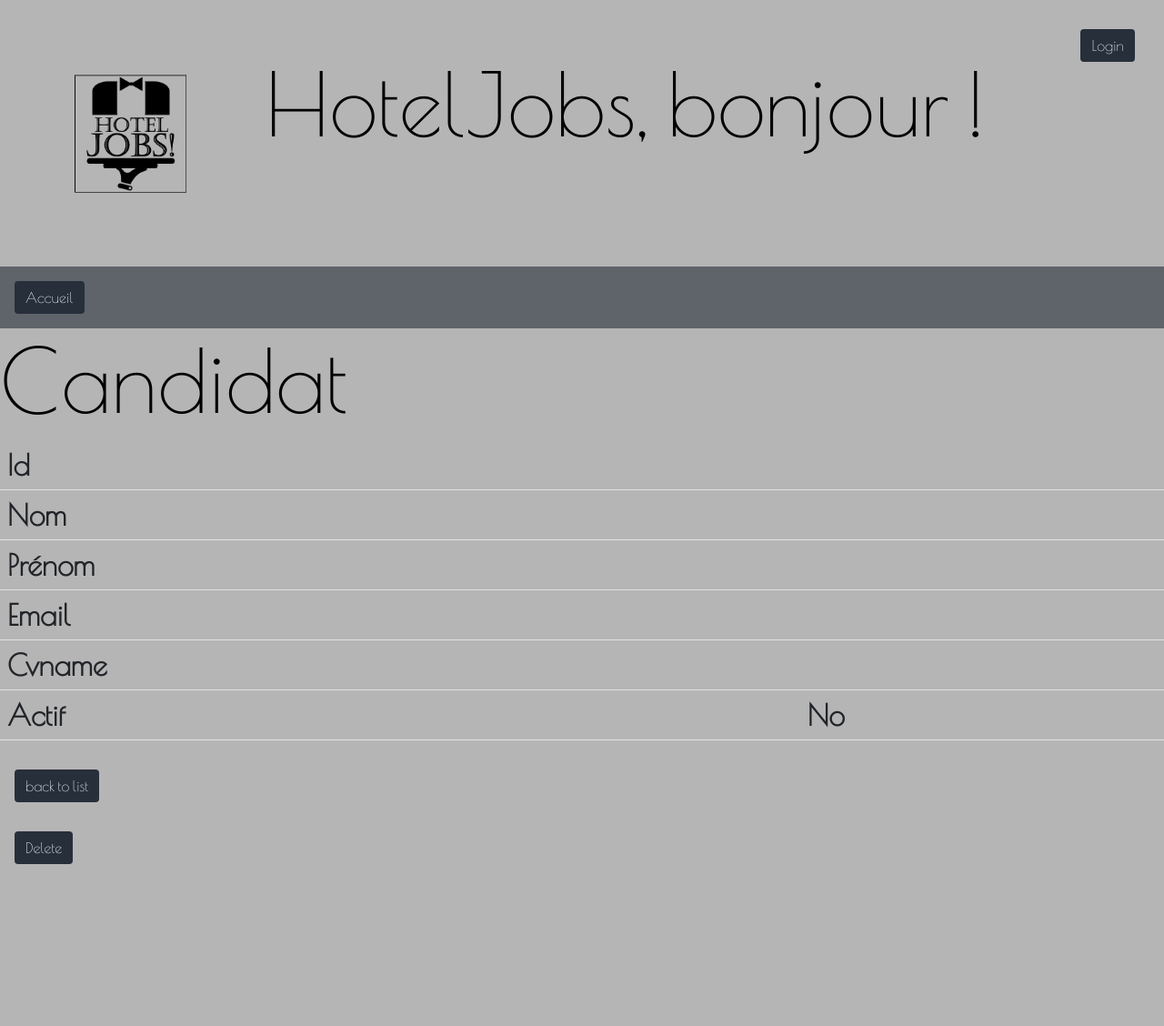
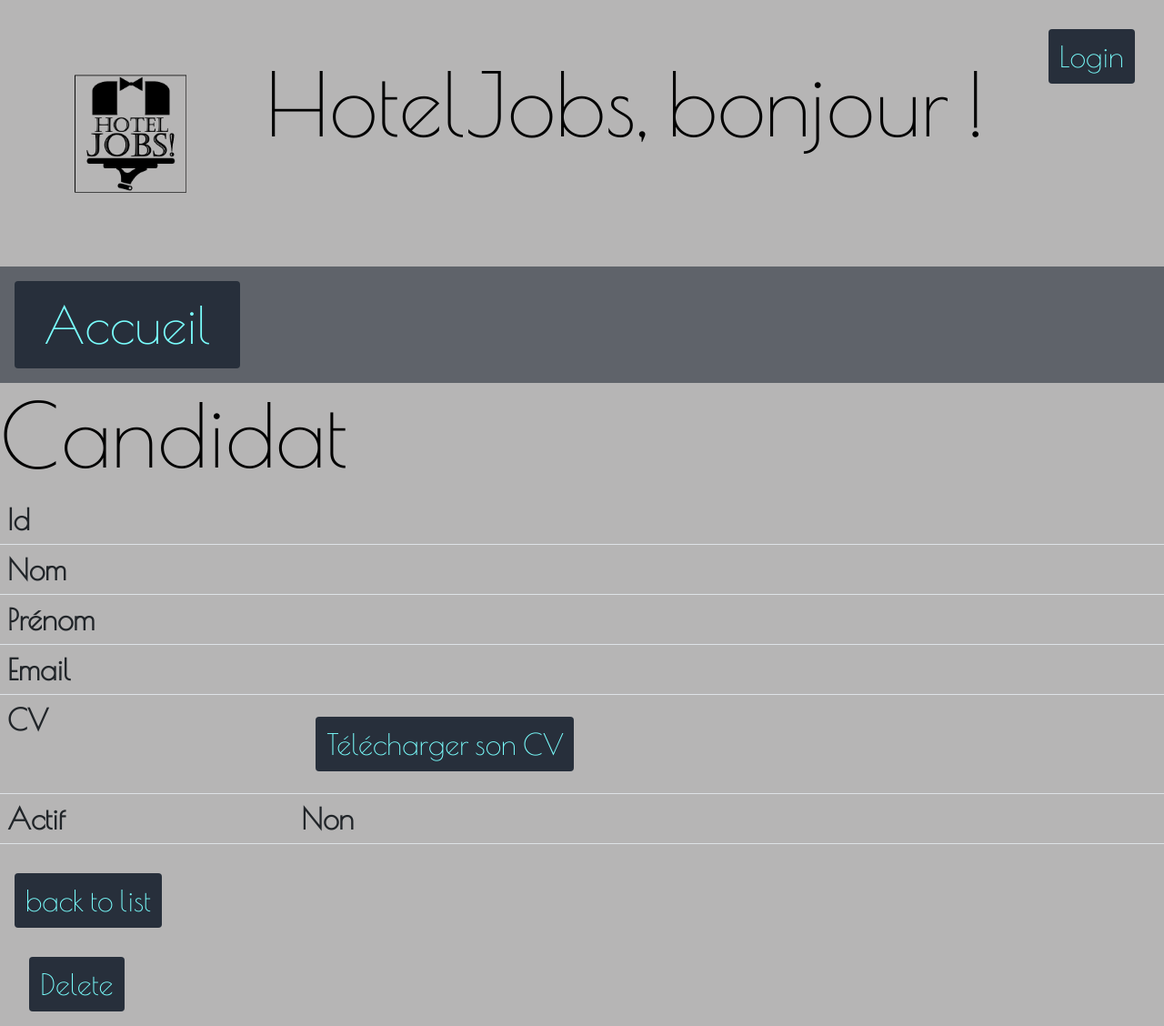
Before and after one commit to Nathalie-Verdavoir/HotelJobs, a Symfony app: template templates/candidat/show.html.twig in a window 1280 px wide. Shown: the whole page at 91% size. Before the commit the page ends 950 px from the top, so only its background shows below. Run offline with Twig, Linux system fonts and the light colour scheme; the template is opened without the code that fills it, so the values that code supplies are empty; some libraries are stand-ins or nearby versions.

Commit message:
Change some styles in templates , buttons for most of them

```diff
--- a/public/style/global.css
+++ b/public/style/global.css
@@ -32,8 +32,9 @@ body {
 
 body {
     background-color: #b6b5b5;
-    color: rgb(236, 225, 225);
+    color: #024141;
     font-family: 'Poiret One', cursive;
+    font-weight: bolder;
 }
 
 .logo {
@@ -56,15 +57,23 @@ h1.title {
     width: auto;
     font-size: 1.5rem;
     background-color: #272f3b9a;
-    color: rgb(236, 225, 225);
+    color: #7afffe;
 }
 
 .btn {
-    font-size: 1rem;
+    font-size: 2rem;
     background-color: #272f3b;
     border: 0;
-    color: aliceblue;
+    color: #7afffe;
     margin: 1rem;
+}
+
+.btn:hover {
+  font-size: 2rem;
+  background-color: #0b0e11;
+  border: 0;
+  color: #e7f5f5;
+  margin: 1rem;
 }
 
 .admin-buttons {
@@ -74,8 +83,8 @@ h1.title {
 }
 
 .btn.register {
-  width: 30vw;
-  font-size: 5rem;
+  padding-inline: 2rem;
+  font-size: 3.5rem;
 }
 
 div.register {
@@ -92,6 +101,11 @@ table {
     font-weight: bold;
 }
 
+form,
+input {
+  font-size: 2rem;
+  margin-left: 1rem;
+}
 /*validator message */
 div > ul > li {
     color: red;
--- a/templates/annonce/show.html.twig
+++ b/templates/annonce/show.html.twig
@@ -42,7 +42,7 @@
                             {% if is_granted("ROLE_CONSULTANT") %}
                                 <a type="button" class="btn" href="{{ path('app_postulant_validation', {'id': postulant.id, 'valid' : (postulant.valide ? 0 : 1)}) }}">{{postulant.valide ? 'Invalider le candidat' : 'Valider le candidat'}}</a>
                             {% endif %}
-                            {{ postulant.valide ? 'oui' : 'non'}}
+                            {{ postulant.valide ? 'Candidature validée et envoyée' : 'En attente...'}}
                             <br>
                         {% endfor %}
                     {% endif %}
--- a/templates/candidat/index.html.twig
+++ b/templates/candidat/index.html.twig
@@ -14,7 +14,7 @@
                 <th>Nom</th>
                 <th>Prénom</th>
                 <th>Email</th>
-                <th>cv</th>
+                <th>CV</th>
                 <th>Validé</th>
                 <th>Actions</th>
             </tr>
@@ -26,7 +26,7 @@
                 <td>{{ candidat.userid.nom }}</td>
                 <td>{{ candidat.userid.prenom }}</td>
                 <td>{{ candidat.userid.email }}</td>
-                <td>{{ candidat.cvname }}</td>
+                <td><a type="button" class="btn" href="{{ asset('/uploads/article_image/')  }}{{ candidat.cvName}}" download="{{ candidat.cvName }}">Télécharger son CV</a></td>
                 <td>{{ candidat.actif ? 'ok' :'en attente' }}</td>
                 <td>
                     <a type="button" class="btn" href="{{ path('app_candidat_show', {'id': candidat.id}) }}">Voir</a>
--- a/templates/candidat/show.html.twig
+++ b/templates/candidat/show.html.twig
@@ -24,12 +24,12 @@
                 <td>{{ candidat.userid.email }}</td>
             </tr>
             <tr>
-                <th>Cvname</th>
-                <td>{{ candidat.cvname }}</td>
+                <th>CV</th>
+                <td><a type="button" class="btn" href="{{ asset('/uploads/article_image/')  }}{{ candidat.cvName}}" download="{{ candidat.cvName }}">Télécharger son CV</a></td>
             </tr>
             <tr>
                 <th>Actif</th>
-                <td>{{ candidat.actif ? 'Yes' : 'No' }}</td>
+                <td>{{ candidat.actif ? 'Oui' : 'Non' }}</td>
             </tr>
         </tbody>
     </table>
--- a/templates/index.html.twig
+++ b/templates/index.html.twig
@@ -16,7 +16,7 @@
     </div>
 
     <div class="nav">
-        <a type="button" class="btn" href="/">Accueil</a>
+        <a type="button" class="btn register" href="/">Accueil</a>
     {% if is_granted("ROLE_CONSULTANT") %}
         <a type="button" class="btn register" href="{{ path('app_recruteur_index') }}">Tous les recruteurs</a>
         <a type="button" class="btn register" href="{{ path('app_candidat_index') }}">Tous les candidats</a>
@@ -43,7 +43,7 @@
      {% endif %}
 
     {% if is_granted("ROLE_RECRUTEUR") %}
-      <a type="button" class="btn register long" href="{{ path('app_annonce_index') }}">Voir mes annonces</a>
+      <a type="button" class="btn register long" href="{{ path('app_annonce_index_recruteur', {'recruteur': app.user.getRecruteur.id}) }}">Voir mes annonces</a>
       <a type="button" class="btn register long" href="{{ path('app_annonce_new', {'recruteur': app.user.getRecruteur.id}) }}">Ajouter une annonce</a>
     {% endif %}
 
--- a/templates/login/index.html.twig
+++ b/templates/login/index.html.twig
@@ -17,6 +17,6 @@
         {# If you want to control the URL the user is redirected to on success
         <input type="hidden" name="_target_path" value="/account"/> #}
 
-        <button type="submit">login</button>
+        <button class="btn" type="submit">Login</button>
     </form>
 {% endblock %}
--- a/templates/registration/registerCandidat.html.twig
+++ b/templates/registration/registerCandidat.html.twig
@@ -12,6 +12,6 @@
         }) }}
         {{ form_row(registrationCandidatForm.agreeTerms) }}
 
-        <button type="submit" class="btn">Register</button>
+        <button class="btn" type="submit" class="btn">Register</button>
     {{ form_end(registrationCandidatForm) }}
 {% endblock %}
--- a/templates/registration/registerConsultant.html.twig
+++ b/templates/registration/registerConsultant.html.twig
@@ -12,6 +12,6 @@
         }) }}
         {{ form_row(registrationConsultantForm.agreeTerms) }}
 
-        <button type="submit" class="btn">Register</button>
+        <button class="btn" type="submit" class="btn">Register</button>
     {{ form_end(registrationConsultantForm) }}
 {% endblock %}
--- a/templates/registration/registerRecruteur.html.twig
+++ b/templates/registration/registerRecruteur.html.twig
@@ -12,6 +12,6 @@
         }) }}
         {{ form_row(registrationRecruteurForm.agreeTerms) }}
 
-        <button type="submit" class="btn">Register</button>
+        <button class="btn" type="submit" class="btn">Register</button>
     {{ form_end(registrationRecruteurForm) }}
 {% endblock %}
```
Also changed, not shown: templates/annonce/index.html.twig (+5 -3 lines).
